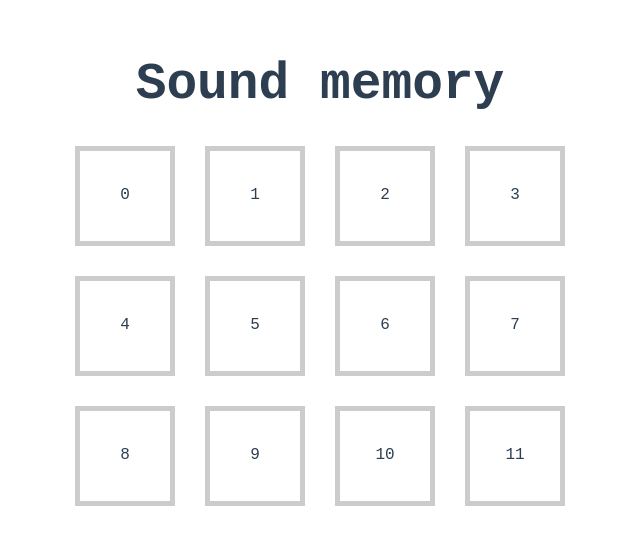
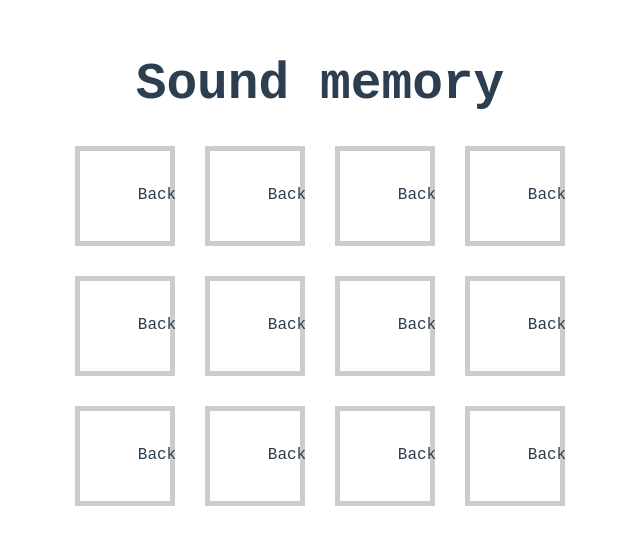
Before and after one commit to jbluemchen/atjs-memory, a Vue app: page / in a window 1280 px wide. Shown: the part 101-646 px from the top of the page, without its empty margins (320-960 px from the left). Built offline with nearby package versions, Linux system fonts and the light colour scheme.

Commit message:
implementing flip card

```diff
--- a/src/App.vue
+++ b/src/App.vue
@@ -1,4 +1,5 @@
 <script>
+import { ref } from 'vue'
 import Card from './components/Card.vue'
 export default{
   name: 'App',
@@ -6,14 +7,23 @@
     Card
   },
   setup() {
-    const cardList = []
+    const cardList = ref([])
 
     for (let i= 0; i < 12; i++) {
-      cardList.push(i)
+      cardList.value.push({
+          value: i,
+          visible: false,
+          position: i
+      })
+    }
+
+    const flipCard = () => {
+      cardList.value[payload.position].visible = true
     }
 
     return {
-      cardList
+      cardList,
+      flipCard
     }
 
   }
@@ -26,7 +36,10 @@
     <Card
     v-for="(card, index) in cardList"
     :key="`card-${index}`"
-    :value="card"
+    :value="card.value"
+    :visible="card.visible"
+    :position="card.position"
+    @select-card="flipCard"
     />
   </section>
 </template>
@@ -39,9 +52,7 @@
   color: #2c3e50;
   margin-top: 60px;
 }
-.card {
-  border: 5px solid #ccc
-}
+
 .game-board{
   display: grid;
   grid-template-columns: 100px 100px 100px 100px;
--- a/src/components/Card.vue
+++ b/src/components/Card.vue
@@ -1,20 +1,55 @@
 <script>
 export default {
-props: {
-    value: {
-        type: Number,
-        required: true
+    props: {
+        position: {
+            type: Number,
+            required: true
+        },
+        value: {
+            type: Number,
+            required: true
+        },
+        visible: {
+            type: Boolean,
+            default: false
+        }
+    },
+    setup(props, context) {
+        const selectCard = () => {
+            context.emit('select-card', {
+                position: props.position,
+            })
+        }
+        return {
+            selectCard
+        }
     }
-}
 }
 </script>
 
 <template>
-    <div class="card">
+    <div class="card" @click="selectCard">
+        <div v-if="visible" class="card-face front">
         {{ value }}
+        </div>
+        <div v-else class="card-face back">
+        Back
+    </div>
     </div>
 </template>
 
 <style>
-
+.card {
+  border: 5px solid #ccc;
+  position: relative;
+}
+.card-face {
+    width: 100%;
+    height: 100%;
+    position: absolute;
+}
+.card-face.front {
+    background-color: aqua;
+    color: aliceblue;
+}
 </style>
```
